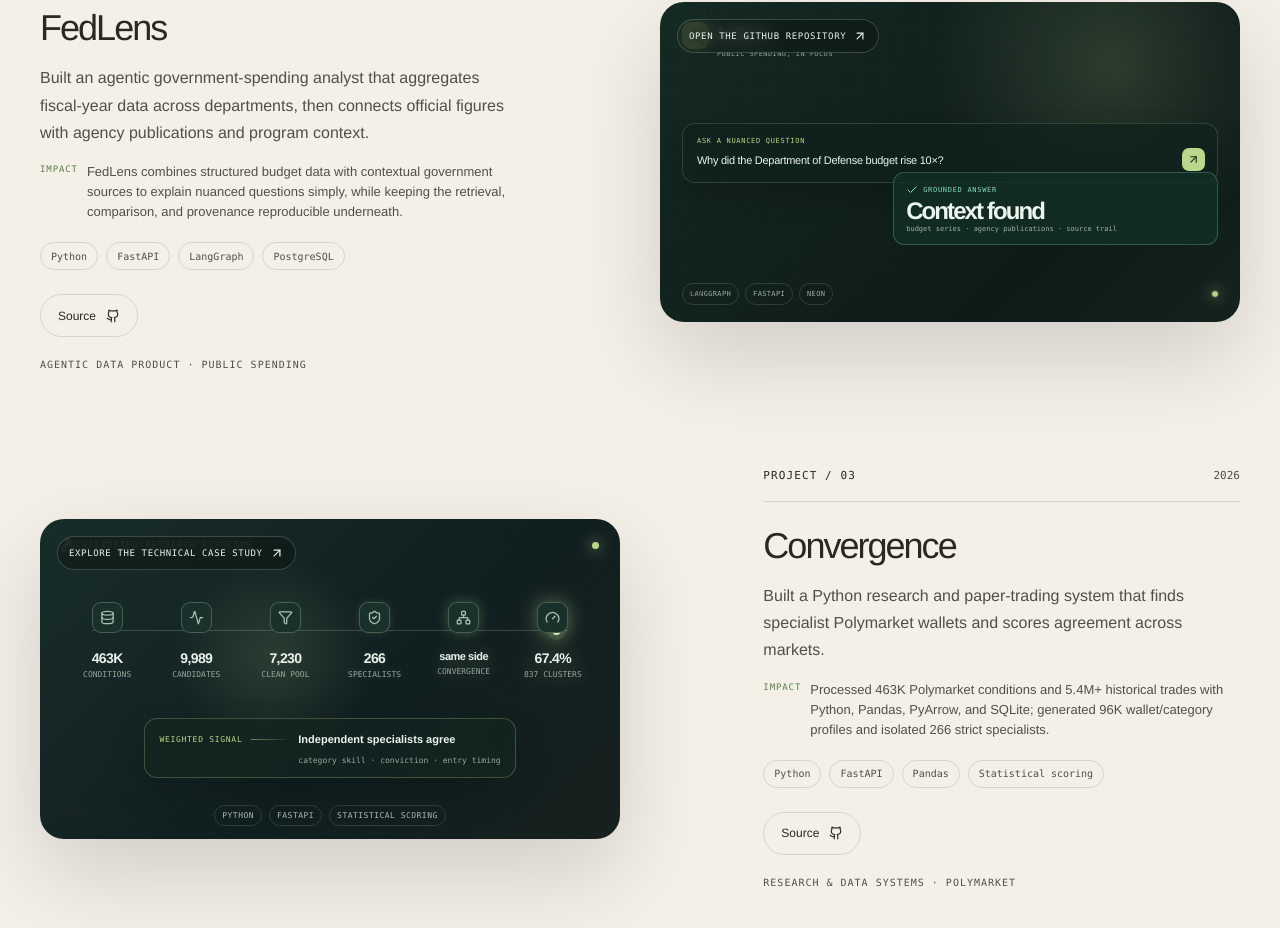
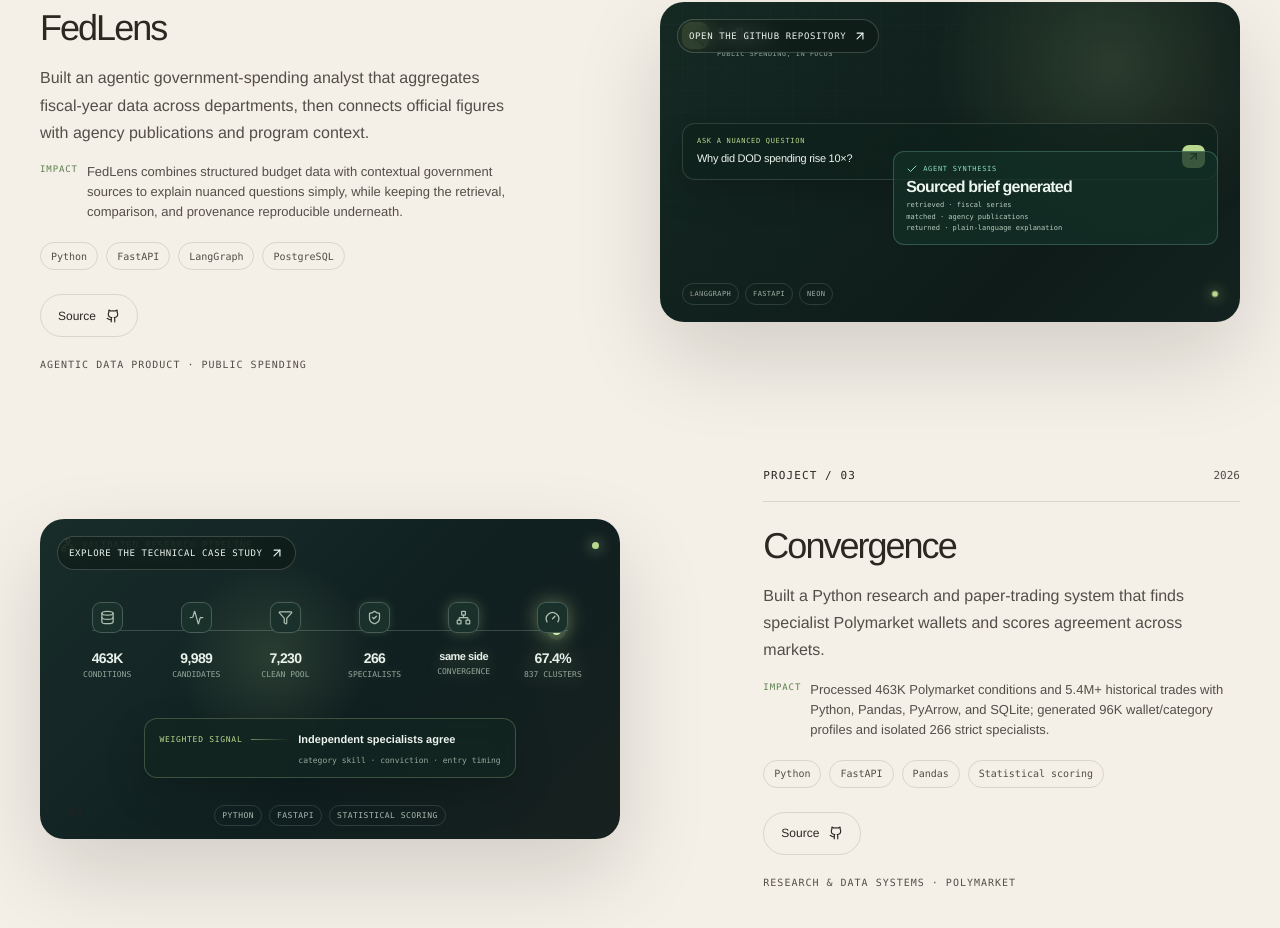
Before and after one commit to sujan-reddy-p/webapp, a Next.js app: page /recruiter in a window 1280 px wide. Shown: the part 1655-2583 px from the top of the page. Built offline with nearby package versions, Linux system fonts and the light colour scheme.

Commit message:
Refine FedLens generated answer visual

```diff
--- a/app/globals.css
+++ b/app/globals.css
@@ -1956,6 +1956,7 @@
 .fedlens-brand { position:absolute; z-index:1; left:22px; top:20px; display:grid; grid-template-columns:27px auto; gap:1px 8px; align-items:center; }.fedlens-brand strong { font-size:17px; letter-spacing:-.07em; }.fedlens-brand small { grid-column:2; color:#8ea196; font:7px var(--font-geist-mono); letter-spacing:.06em; text-transform:uppercase; }.fedlens-mark { position:relative; display:grid; width:27px; height:27px; place-items:center; border:1px solid #b9d78d; border-radius:9px; color:#16261e; background:#b9d78d; }.fedlens-mark i { width:11px; height:11px; border:2px solid #16261e; border-radius:50%; }.fedlens-mark b { position:absolute; right:3px; bottom:4px; width:7px; height:2px; border-radius:2px; background:#16261e; transform:rotate(45deg); }
 .fedlens-query { position:absolute; z-index:1; left:22px; right:22px; top:38%; display:grid; gap:7px; padding:13px 14px; border:1px solid rgba(219,239,223,.15); border-radius:13px; background:rgba(15,34,28,.7); box-shadow:0 16px 32px rgba(0,0,0,.16); }.fedlens-query span,.fedlens-answer span { color:#b9d78d; font:7px var(--font-geist-mono); letter-spacing:.1em; text-transform:uppercase; }.fedlens-query strong { font-size:11px; font-weight:550; letter-spacing:-.025em; }.fedlens-query i { position:absolute; right:12px; bottom:11px; display:grid; width:23px; height:23px; place-items:center; border-radius:7px; color:#182a20; background:#b9d78d; }
 .fedlens-answer { position:absolute; z-index:1; right:22px; bottom:23%; display:grid; gap:4px; width:56%; padding:11px 12px; border:1px solid rgba(142,220,196,.25); border-radius:11px; background:rgba(20,49,40,.76); animation:fedlens-answer-in 4.6s ease-in-out infinite; }.fedlens-answer span { display:flex; align-items:center; gap:5px; color:#8edcc4; }.fedlens-answer strong { font-size:24px; line-height:.9; letter-spacing:-.08em; }.fedlens-answer small { color:#9fb3a6; font:7px var(--font-geist-mono); }.fedlens-footer { position:absolute; left:22px; right:22px; bottom:17px; display:flex; align-items:center; gap:6px; }.fedlens-footer span { padding:6px 7px; border:1px solid rgba(220,239,224,.14); border-radius:999px; color:#9eafa5; font:7px var(--font-geist-mono); letter-spacing:.05em; text-transform:uppercase; }.fedlens-footer i { width:6px; height:6px; margin-left:auto; border-radius:50%; background:#b9d78d; box-shadow:0 0 12px #b9d78d; animation:project-flow-pulse 2.4s ease-in-out infinite; } @keyframes fedlens-answer-in { 0%,100% { transform:translateY(3px); opacity:.78; } 50% { transform:translateY(-3px); opacity:1; } }
+.fedlens-query strong { max-width:78%; line-height:1.25; }.fedlens-answer strong { white-space:nowrap; font-size:16px; line-height:1; letter-spacing:-.05em; }.fedlens-answer-lines { display:grid; gap:3px; margin-top:2px; }.fedlens-answer-lines small { color:#b9cec0; font:7px/1.25 var(--font-geist-mono); }
 
 @media (prefers-reduced-motion: reduce) {
   *, *::before, *::after { scroll-behavior: auto !important; animation-duration: .01ms !important; animation-iteration-count: 1 !important; }
--- a/app/recruiter/page.tsx
+++ b/app/recruiter/page.tsx
@@ -355,8 +355,8 @@
   return (
     <div className="fedlens-ui" aria-hidden="true">
       <div className="fedlens-brand"><span className="fedlens-mark"><i /><b /></span><strong>fedlens</strong><small>public spending, in focus</small></div>
-      <div className="fedlens-query"><span>Ask a nuanced question</span><strong>Why did the Department of Defense budget rise 10×?</strong><i><ArrowUpRight size={13} /></i></div>
-      <div className="fedlens-answer"><span><Check size={12} /> grounded answer</span><strong>Context found</strong><small>budget series · agency publications · source trail</small></div>
+      <div className="fedlens-query"><span>Ask a nuanced question</span><strong>Why did DOD spending rise 10×?</strong><i><ArrowUpRight size={13} /></i></div>
+      <div className="fedlens-answer"><span><Check size={12} /> agent synthesis</span><strong>Sourced brief generated</strong><div className="fedlens-answer-lines"><small>retrieved · fiscal series</small><small>matched · agency publications</small><small>returned · plain-language explanation</small></div></div>
       <div className="fedlens-footer"><span>LangGraph</span><span>FastAPI</span><span>Neon</span><i /></div>
     </div>
   );
```
